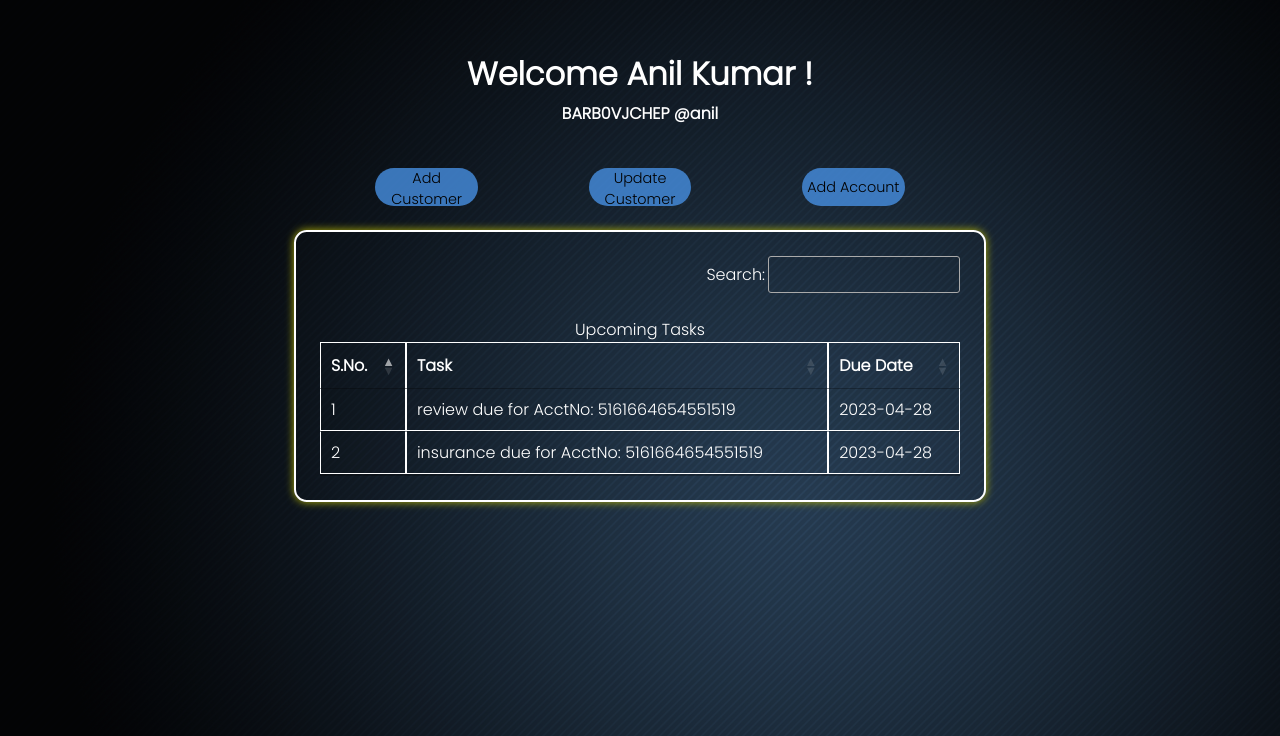
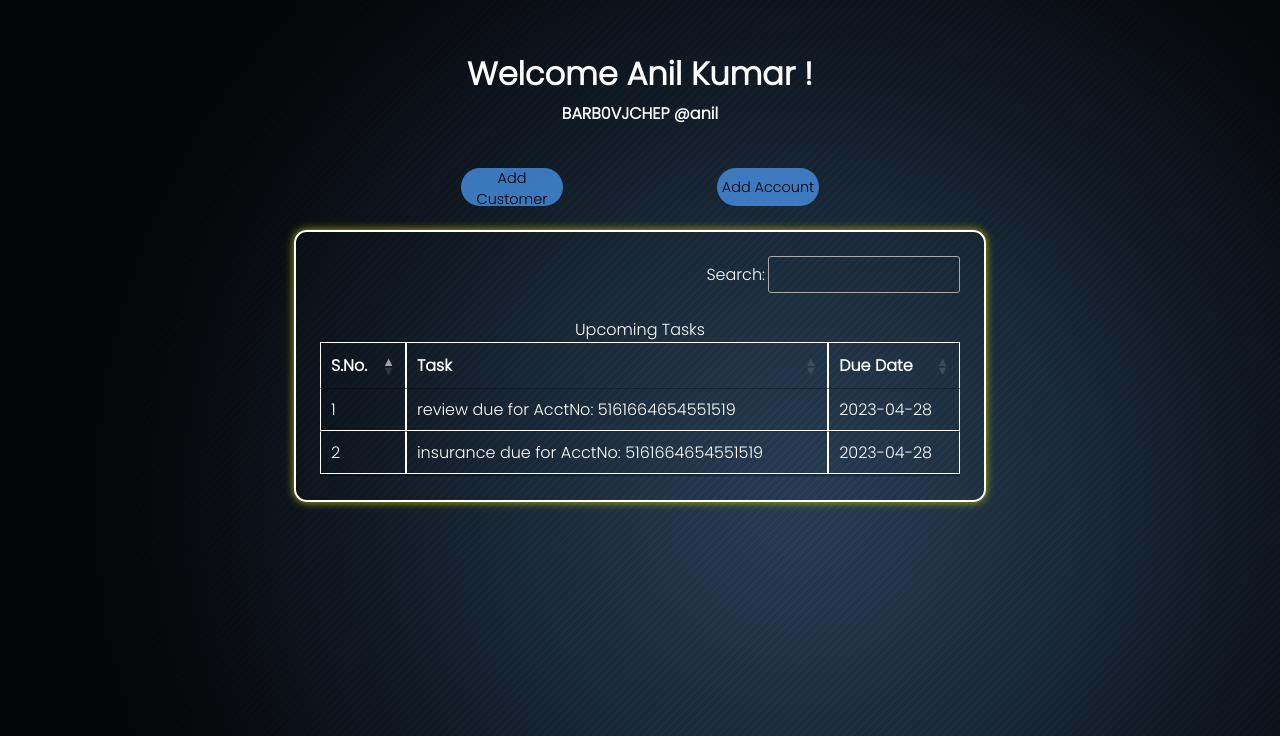
Before and after one commit to CrypticFate5/FinRem-Online-Financial-Reminder, a PHP site: page /home.php in a window 1280 px wide. Shown: the part 64-800 px from the top of the page. Run offline with PHP 8.4, Linux system fonts and the light colour scheme; a user stored in the database is signed in; data comes from the database, SQL or seed files in the repository; lists and menus that the app fills with data are empty; some libraries are stand-ins or nearby versions.

Commit message:
improved UI

```diff
--- a/home.php
+++ b/home.php
@@ -192,12 +192,12 @@
                     include 'modals/homeCustAdd.php';
                     ?>
                 </div>
-                <div class="updateCustomer">
+                <!-- <div class="updateCustomer">
                     <button id="myBtn3" class="addBtn">Update Customer</button>
                     <?php
                     include 'modals/homeCustUpdate.php';
                     ?>
-                </div>
+                </div> -->
                 <div class="addAccount">
                     <button id="myBtn2" class="addBtn">Add Account</button>
                     <?php
--- a/styles/customers.css
+++ b/styles/customers.css
@@ -64,7 +64,7 @@
     outline: none;
     cursor: pointer;
     transition: 0.3s;
-    background: rgba(8, 0, 255, 0.541);
+    background: rgba(184, 233, 38, 0.541);
 }
 
 .addBtn:hover {
--- a/styles/home.css
+++ b/styles/home.css
@@ -69,7 +69,7 @@
 }
 
 .buttons {
-    width: 50vw;
+    width: 40vw;
     display: flex;
     align-items: center;
     justify-content: space-around;
@@ -80,6 +80,13 @@
 .dataTables_filter,
 .dataTables_length {
     margin-bottom: 3vh;
+}
+
+th,
+td {
+    margin: 0.5vh;
+    padding: 0.7vh;
+    border: 0.1vh solid white;
 }
 
 #tasksTable.dataTable tbody tr:hover {
@@ -94,10 +101,3 @@
     border-radius: 1.6vh;
     box-shadow: 0 0 1vh rgb(176, 176, 7);
 }
-
-th,
-td {
-    margin: 0.5vh;
-    padding: 0.7vh;
-    border: 0.1vh solid white;
-}
--- a/styles/login.css
+++ b/styles/login.css
@@ -26,9 +26,11 @@
     flex-direction: column;
     justify-content: center;
     align-items: center;
-    box-shadow: 0 0 2vh rgb(176, 176, 7);
+    box-shadow: 0 0 1.5vh rgb(176, 176, 7);
 }
-
+.formContainer:hover{
+    box-shadow: 0 0 2vh rgb(200, 200, 8);
+}
 .formHeader {
     height: 15vh;
 }
--- a/tasks.php
+++ b/tasks.php
@@ -307,7 +307,7 @@
                                     </div>
                                 </div>
                             </td>
-                            <td><button id='reviewBtn' class='reviewBtn'>Push Due Date</button>
+                            <td><button id='dueBtn' class='reviewBtn'>Push Due Date</button>
                             <div id='modal' class='modal'>
                                 <div class='modal-content'>
                                     <div class='modal-header'>
```
Also changed, not shown: styles/tasks.css (+10 -4 lines).
